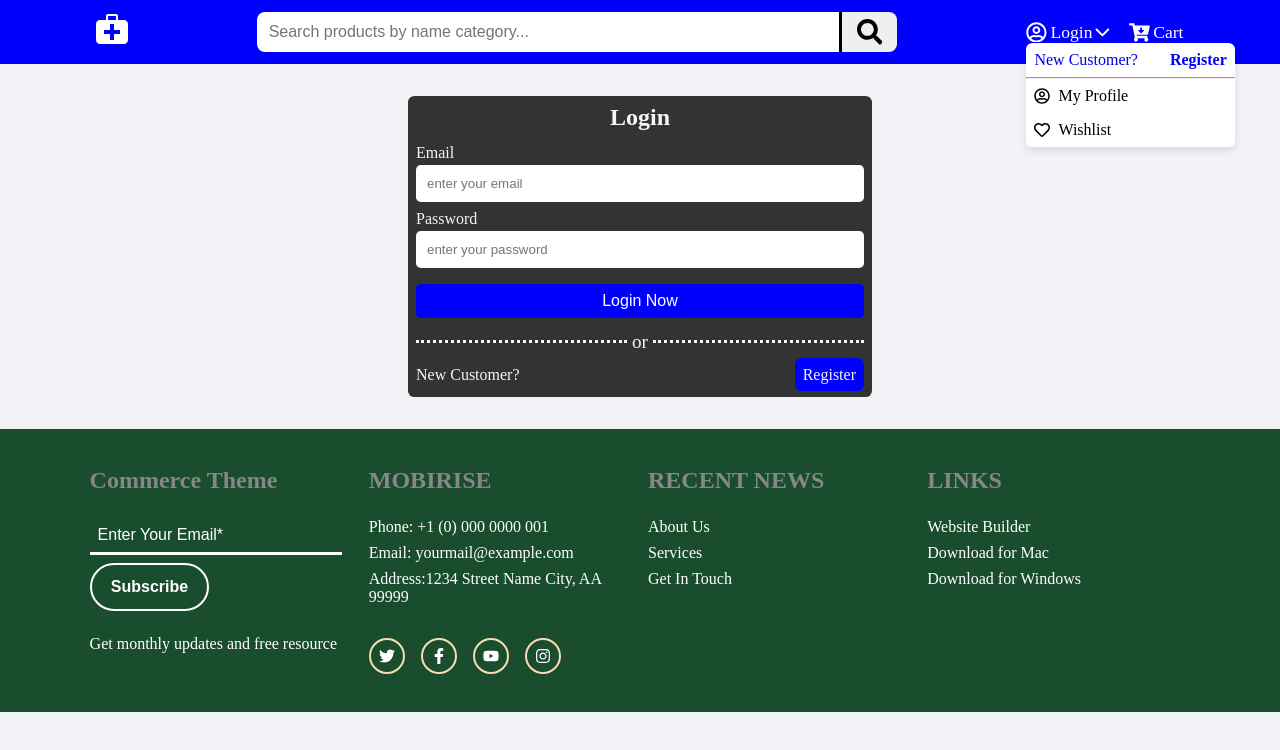
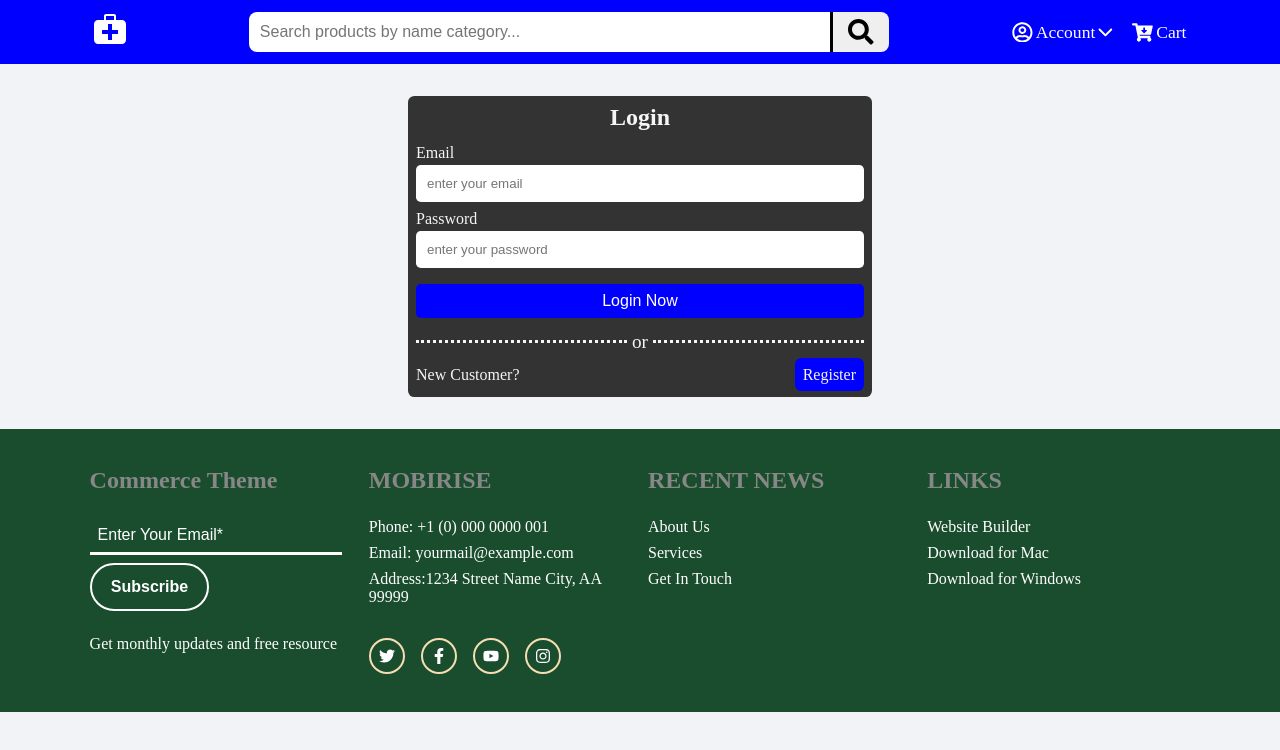
Before and after one commit to BuddhadevBauna/e-shop-pro, a React (Vite) app in the folder client/: page /login in a window 1280 px wide. Shown: the top 750 px of the page. Built offline with nearby package versions, Linux system fonts and the light colour scheme; sample sign-in values are in the browser's storage.

Commit message:
added logout functionality

```diff
--- a/client/src/App.jsx
+++ b/client/src/App.jsx
@@ -10,6 +10,7 @@ import ProductRoot from './pages/ProductRoot';
 import ProductExplorer from './components/products/productExplorer/ProductExplorer';
 import Register from './components/auth/Register';
 import Login from './components/auth/Login';
+import Logout from './components/auth/Logout';
 
 
 const router = createBrowserRouter([
@@ -25,6 +26,7 @@ const router = createBrowserRouter([
       },
       {path: "register", element: <Register />},
       {path: "login", element: <Login />},
+      {path: "logout", element: <Logout />},
     ],
   },
 ]);
--- a/client/src/components/Navabr.jsx
+++ b/client/src/components/Navabr.jsx
@@ -6,23 +6,32 @@ import { FaArrowUp, FaBars, FaCartArrowDown, FaRegHeart, FaRegUserCircle, FaSear
 import { IoIosArrowDown, IoIosArrowUp, IoIosLogOut } from "react-icons/io";
 import { Link, NavLink } from "react-router-dom";
 import SearchContainer from "./products/search/SearchContainer";
+import { useAuth } from "../store/context/auth";
 
 
 const Navbar = () => {
     const [isSearchContainerVisible, setSearchContainerVisible] = useState(false);
+    const [isListContainerVisible, setListContainerVisible] = useState(false);
+    const [isUserSectionActive, setUserSectionActive] = useState(false);
+    const { isLoggedIn } = useAuth();
+    console.log(isLoggedIn);
+
     const toggleSearchContainer = () => {
         setSearchContainerVisible(!isSearchContainerVisible);
     }
     const collapseNavbar = () => {
         setSearchContainerVisible(!isSearchContainerVisible);
     }
-    const [isListContainerVisible, setListContainerVisible] = useState(false);
     const toggleListContainer = () => {
         setListContainerVisible(!isListContainerVisible);
     }
 
-    let login = false;
-    const handleLogin = () => { }
+    const handleMouseOver = () => {
+        setUserSectionActive(true);
+    }
+    const handleMouseLeave = () => {
+        setUserSectionActive(false);
+    }
 
     return (
         <div className="navbar">
@@ -61,14 +70,26 @@ const Navbar = () => {
                     ${isListContainerVisible ? "list-active" : ""}`}
                 >
                     <li className="list-item">
-                        <NavLink className="nav-link" to="/login" onMouseOver={handleLogin}>
+                        <NavLink
+                            className="nav-link"
+                            to="/login"
+                            onMouseOver={handleMouseOver}
+                            onMouseLeave={handleMouseLeave}
+                        >
                             <i><FaRegUserCircle /></i>
                             <p>
-                                {!login ? <span>Login</span> : <span>Account</span>}
-                                <i><IoIosArrowDown /></i></p>
+                                {!isLoggedIn ? <span>Login</span> : <span>Account</span>}
+                                {isUserSectionActive ? <i><IoIosArrowUp /></i> : <i><IoIosArrowDown /></i>}
+                            </p>
                         </NavLink>
-                        <div className="user-section" style={{ width: login ? "10rem" : "auto" }}>
-                            {!login &&
+                        {isUserSectionActive &&
+                            <div
+                                className="user-section"
+                                style={{ width: isLoggedIn ? "10rem" : "auto" }}
+                                onMouseOver={handleMouseOver}
+                                onMouseLeave={handleMouseLeave}
+                            >
+                                {!isLoggedIn &&
                                     <Link to={'/register'}>
                                         <div className="user-registration">
                                             <p>New Customer?</p>
@@ -76,13 +97,30 @@ const Navbar = () => {
                                         </div>
                                     </Link>
                                 }
-                            {!login && <hr />}
+                                {!isLoggedIn && <hr />}
                                 <div className="user">
+                                    {!isLoggedIn ?
+                                        <Link to={'/login'}>
                                             <p className="profile"><i><FaRegUserCircle /></i><span>My Profile</span></p>
+                                        </Link>
+                                        :
+                                        <p className="profile"><i><FaRegUserCircle /></i><span>My Profile</span></p>
+                                    }
+                                    {!isLoggedIn ?
+                                        <Link to={'/login'}>
                                             <p className="wishlist"><i><FaRegHeart /></i><span>Wishlist</span></p>
-                                {login && <p className="logout"><i><IoIosLogOut /></i><span>Logout</span></p>}
+                                        </Link>
+                                        :
+                                        <p className="wishlist"><i><FaRegHeart /></i><span>Wishlist</span></p>
+                                    }
+                                    {isLoggedIn &&
+                                        <Link to={'/logout'}>
+                                            <p className="logout"><i><IoIosLogOut /></i><span>Logout</span></p>
+                                        </Link>
+                                    }
                                 </div>
                             </div>
+                        }
                     </li>
                     <li className="list-item">
                         <NavLink className="nav-link" to="/cart">
--- a/client/src/components/auth/Login.jsx
+++ b/client/src/components/auth/Login.jsx
@@ -2,6 +2,7 @@ import "./Auth.css";
 import axios from "axios";
 import React, { useState } from "react";
 import { Link, useNavigate } from "react-router-dom";
+import { useAuth } from "../../store/context/auth";
 
 
 const Login = () => {
@@ -10,6 +11,7 @@ const Login = () => {
         password: ""
     })
     const navigate = useNavigate();
+    const {storeTokenInLS} = useAuth();
 
     const handleInput = (e) => {
         const { name, value } = e.target;
@@ -32,6 +34,7 @@ const Login = () => {
             if(response.statusText === 'OK') {
                 const res_data = await response.data;
                 // console.log(res_data);
+                storeTokenInLS(res_data.token);
                 setUser({
                     email: "",
                     password: ""
--- /dev/null
+++ b/client/src/components/auth/Logout.jsx
@@ -0,0 +1,19 @@
+import { useEffect } from "react";
+import { useAuth } from "../../store/context/auth";
+import { Navigate } from "react-router-dom";
+
+const Logout = () => {
+    const {logoutUser} = useAuth();
+
+    useEffect(() => {
+        logoutUser();
+    }, [logoutUser]);
+
+    return (
+        <>
+            <Navigate to={'/'} />
+        </>
+    );
+}
+
+export default Logout;
--- a/client/src/components/auth/Register.jsx
+++ b/client/src/components/auth/Register.jsx
@@ -2,6 +2,7 @@ import React, { useState } from "react";
 import "./Auth.css";
 import axios from "axios";
 import { Link, useNavigate } from "react-router-dom";
+import { useAuth } from "../../store/context/auth";
 
 const Register = () => {
     const [user, setUser] = useState({
@@ -11,6 +12,8 @@ const Register = () => {
         password: "",
     });
     const navigate = useNavigate();
+    const {storeTokenInLS} = useAuth();
+    console.log(storeTokenInLS);
 
     const handleInput = (e) => {
         let { name, value } = e.target;
@@ -32,6 +35,7 @@ const Register = () => {
             if (response.statusText === "Created") {
                 const res_data = response.data;
                 // console.log(res_data);
+                storeTokenInLS(res_data.token);
                 setUser({
                     username: "",
                     email: "",
--- a/client/src/main.jsx
+++ b/client/src/main.jsx
@@ -4,11 +4,14 @@ import App from './App.jsx'
 import './index.css';
 import { Provider } from 'react-redux';
 import store from './store/redux/store.js';
+import { AuthProvider } from './store/context/auth.jsx';
 
 ReactDOM.createRoot(document.getElementById('root')).render(
-  <React.StrictMode>
-    <Provider store={store}>
-      <App />
-    </Provider>
-  </React.StrictMode>,
+  <AuthProvider>
+    <React.StrictMode>
+      <Provider store={store}>
+        <App />
+      </Provider>
+    </React.StrictMode>
+  </AuthProvider>
 )
--- /dev/null
+++ b/client/src/store/context/auth.jsx
@@ -0,0 +1,47 @@
+import { createContext, useContext, useState } from "react";
+
+//context api(create context, provider, consumer)
+//Context create
+export const AuthContext = createContext();
+
+//provider(for data passing)
+export const AuthProvider = ({ children }) => {
+    const [token, setToken] = useState(localStorage.getItem('token'));
+    const [isLoggedIn, setLoggedIn] = useState(!!token);
+
+    //for store token in local storage
+    const storeTokenInLS = (token) => {
+        setToken(token);
+        setLoggedIn(true);
+        localStorage.setItem('token', token);
+    }
+
+    //for user logout
+    const logoutUser = () => {
+        setToken("");
+        setLoggedIn(false);
+        localStorage.removeItem('token');
+    }
+
+    return (
+        <AuthContext.Provider
+            value={{
+                storeTokenInLS,
+                isLoggedIn,
+                logoutUser
+            }}>
+            {children}
+        </AuthContext.Provider>
+    )
+}
+
+
+//custom hook
+export const useAuth = () => {
+    //Usecontext use for consumer
+    const authContextValue = useContext(AuthContext);
+    if (!authContextValue) {
+        console.log("useauth used outside of the provider.");
+    }
+    return authContextValue;
+}
```
Also changed, not shown: client/public/images/register.png (deleted). Lines whose indentation alone changed are shown as unchanged.
